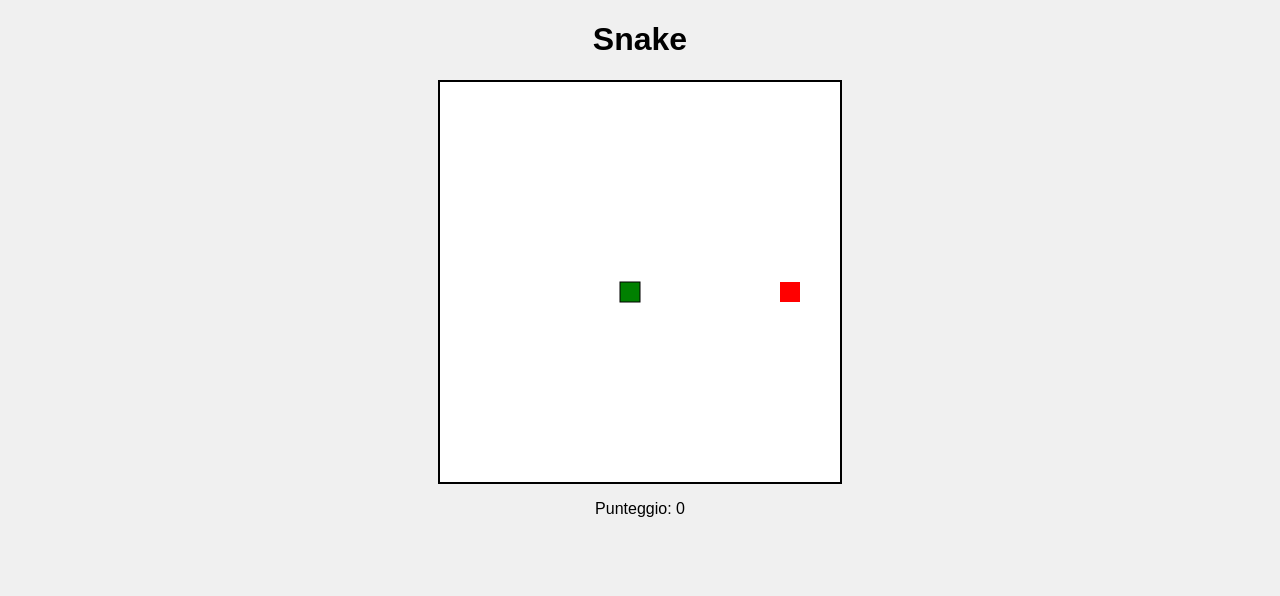
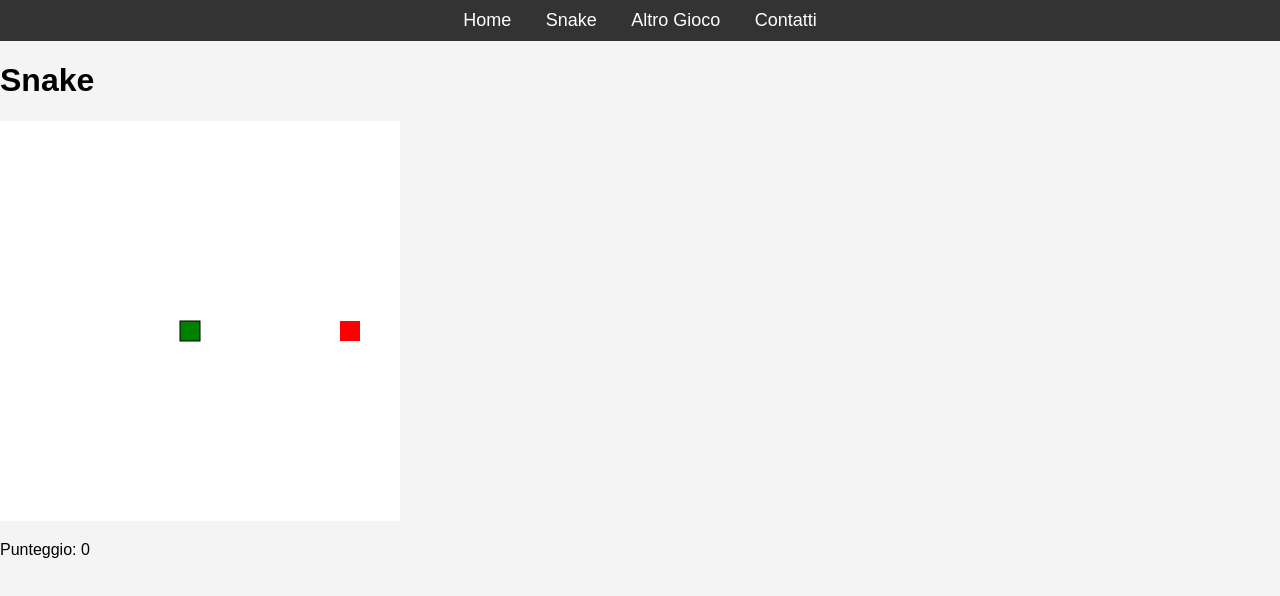
Before and after one commit to giocandro/giocandro.github.io, a plain HTML site: page games/snake/index.html in a window 1280 px wide. Drawn offline with Linux system fonts and the light colour scheme.

Commit message:
Update index.html

```diff
--- a/games/snake/index.html
+++ b/games/snake/index.html
@@ -2,26 +2,30 @@
 <html>
 <head>
   <meta charset="utf-8">
-  <title>Snake</title>
-  <style>
-    body {
-      text-align: center;
-      font-family: Arial, sans-serif;
-      background: #f0f0f0;
-    }
-    canvas {
-      border: 2px solid #000;
-      background: #fff;
-      display: block;
-      margin: 0 auto;
-    }
-  </style>
+  <title>Snake - Giocandro</title>
+  <link rel="stylesheet" href="/style.css">
 </head>
 <body>
-  <h1>Snake</h1>
-  <canvas id="gameCanvas" width="400" height="400"></canvas>
-  <p>Punteggio: <span id="score">0</span></p>
 
+  <!-- Menu -->
+  <div id="menu"></div>
+  <script>
+    fetch("/menu.html")
+      .then(response => response.text())
+      .then(data => {
+        document.getElementById("menu").innerHTML = data;
+      });
+  </script>
+
+  <!-- Contenuto principale -->
+  <div class="container">
+    <h1>Snake</h1>
+    <canvas id="gameCanvas" width="400" height="400"></canvas>
+    <p>Punteggio: <span id="score">0</span></p>
+  </div>
+
+  <!-- Script del gioco -->
   <script src="./snake.js"></script>
+
 </body>
 </html>
```
